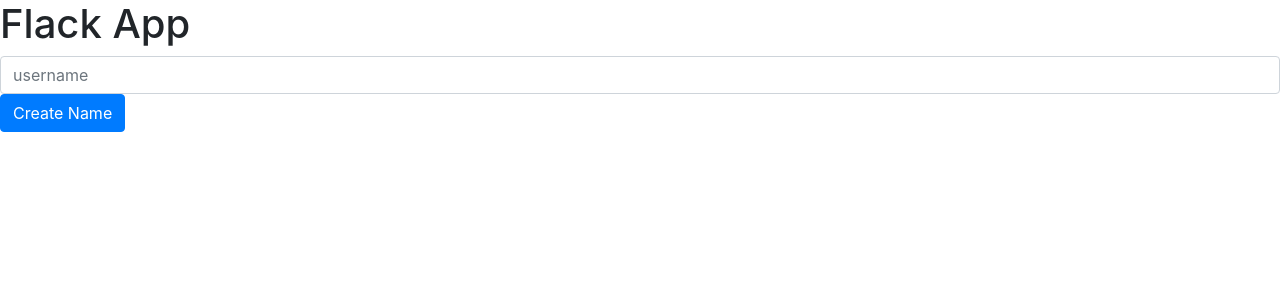
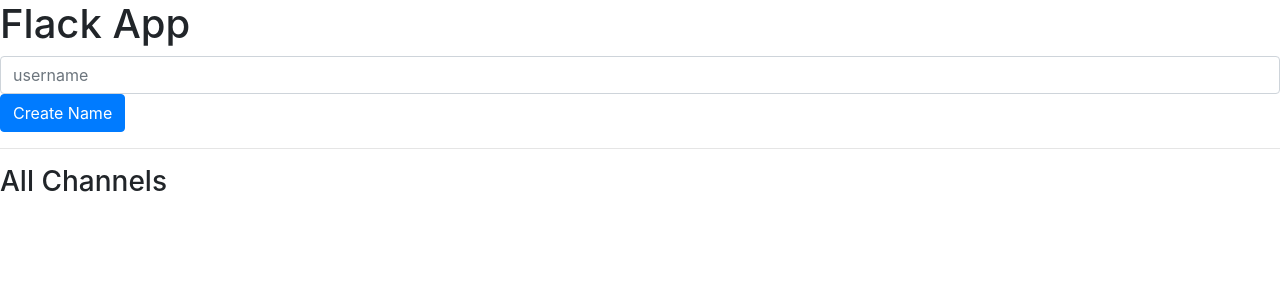
Before and after one commit to cricketthomas/cs50w, a Flask app: page / in a window 1280 px wide. Shown: the top 300 px of the page. Run offline with Flask 2, Linux system fonts and the light colour scheme; some libraries are stand-ins or nearby versions.

Commit message:
reordered some code

```diff
--- a/project2/static/index.js
+++ b/project2/static/index.js
@@ -2,7 +2,7 @@
   //
   //
   document.addEventListener('DOMContentLoaded', () => {
-      var time =  new Date();
+      var time = new Date();
       // Once the page and contents loads
       if (localStorage.getItem("display_name") === 'undefined' || localStorage.getItem("display_name") === null || localStorage.getItem("display_name") === "") {
           document.querySelector("#registered_form").classList.remove("hide");
@@ -35,11 +35,21 @@
               };
           });
       });
+      // When a new vote is announced, add to the unordered list
 
+
+      socket.on('vote totals', data => {
+          document.querySelector('#yes').innerHTML = data.yes;
+          document.querySelector('#no').innerHTML = data.no;
+          document.querySelector('#maybe').innerHTML = data.maybe;
+      });
+
+
+      // Sending and Emit Messages
       socket.on('connect', () => {
-          console.log('connected 2');
+          console.log('connected message');
           document.querySelector('#send').onclick = function () {
-            const message = document.querySelector('#messages').value;
+              const message = document.querySelector('#messages').value;
 
               socket.emit('submit message', {
                   'message': message,
@@ -53,16 +63,6 @@
           li.innerHTML = `${data.user} says: ${data.message} at ${data.time}`;
           document.querySelector('#msg').append(li);
       });
-      // When a new vote is announced, add to the unordered list
-
-
-      socket.on('vote totals', data => {
-          document.querySelector('#yes').innerHTML = data.yes;
-          document.querySelector('#no').innerHTML = data.no;
-          document.querySelector('#maybe').innerHTML = data.maybe;
-      });
-
-
 
 
   });
--- a/project2/templates/index.html
+++ b/project2/templates/index.html
@@ -14,6 +14,17 @@ Index
     </form>
 </fieldset>
 
+<hr>
+<h3>All Channels</h3>
+<ul>
+    {% for channel in channels %}
+    <a href="{{ url_for('current_channel', channel_name=channel )}}">
+        <li>
+            {{channel}}
+        </li>
+    </a>
+    {% endfor %}
+</ul>
 
 
 {% endblock %}
```
